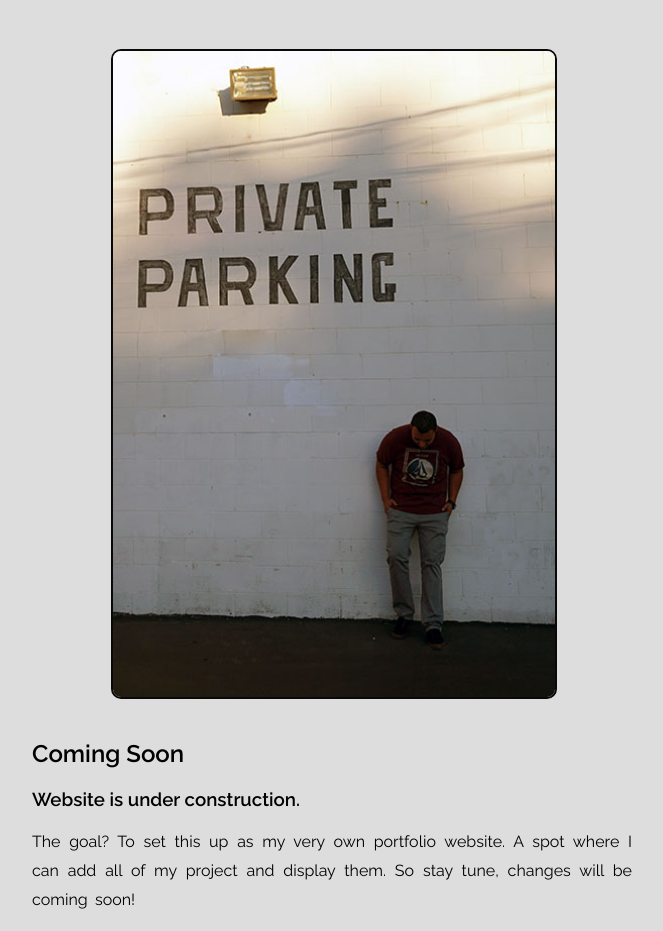
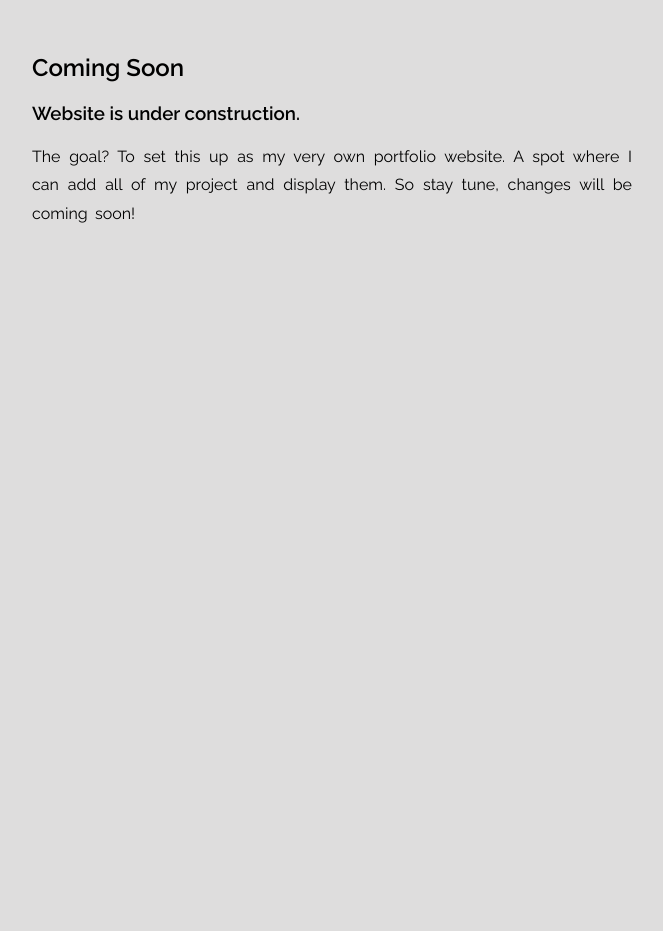
Before and after one commit to MiguelMeraz/miguelmeraz.com, a plain HTML site: page index.html in a window 1280 px wide. Shown: the whole page, without its empty margins (308-971 px from the left). After the commit the page ends 800 px from the top, so only its background shows below. Drawn offline with Linux system fonts and the light colour scheme.

Commit message:
just tinkiring this git commands

```diff
--- a/index.html
+++ b/index.html
@@ -23,9 +23,7 @@
 
             </div>
 
-            <figure>
-                <img src="./Images/parking2.jpg" alt="Me leaning against a wall" height="650px">
-            </figure>
+
 
         </div>
 
--- a/style.css
+++ b/style.css
@@ -54,7 +54,7 @@ figure img {
 }
 
 /*Any media query code goes below */
-@media all and  (min-width: 300px){
+@media (min-width: 300px){
   .hero-container{
     display: flex;
     flex-flow: row wrap-reverse;
```
Also changed, not shown: 1 other file.
